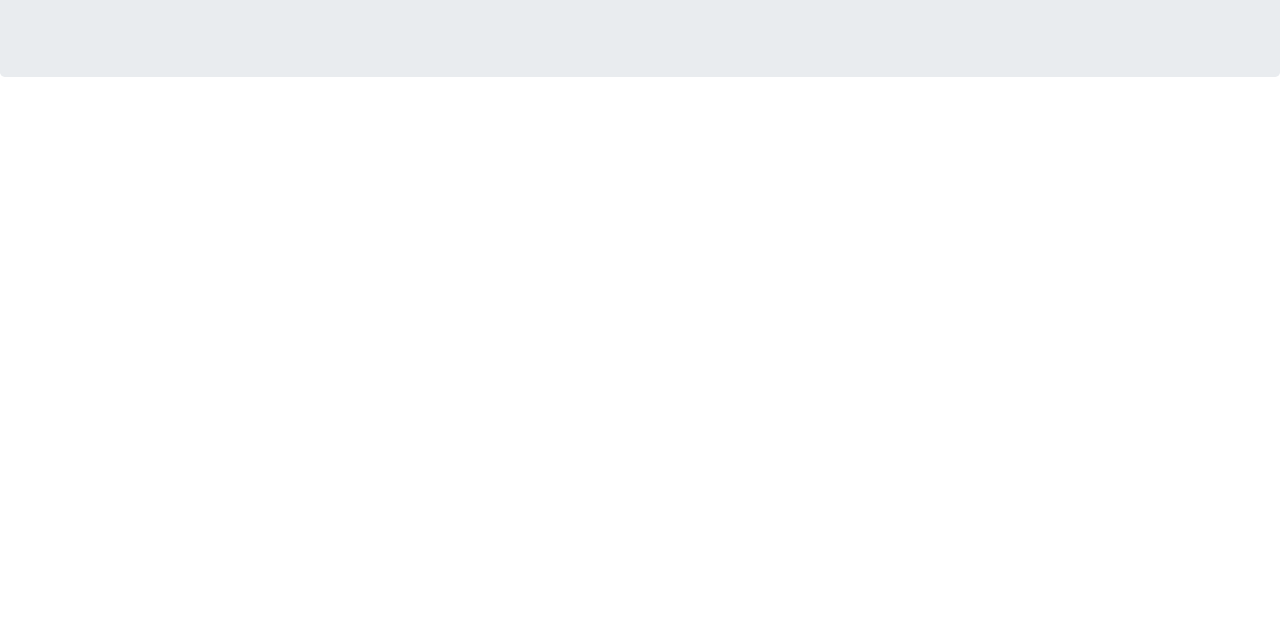
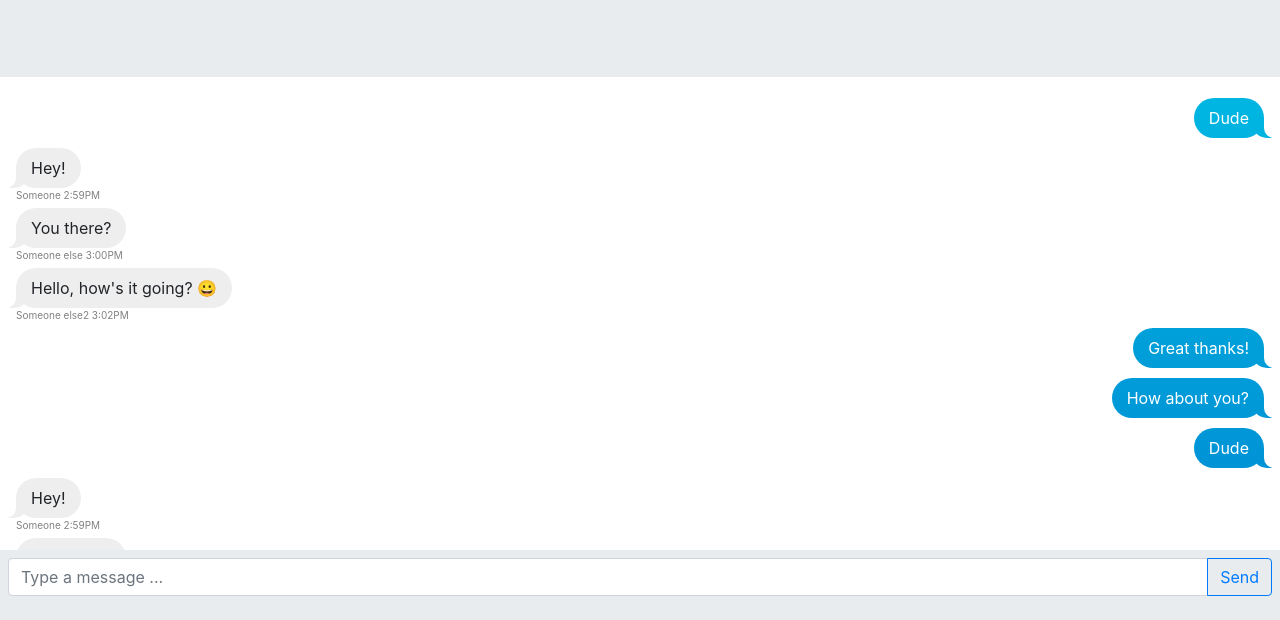
Before and after one commit to aschwir/chatting-app, a website: page index.html in a window 1280 px wide. Shown: the part 180-800 px from the top of the page. Drawn offline with Linux system fonts and the light colour scheme.

Commit message:
finished chatbox and footer

```diff
--- a/index.html
+++ b/index.html
@@ -29,9 +29,146 @@
             </div>
         </header>
 
-        <div id="chat"></div>
+        <div id="chat">
+            <div class="mine messages">
+    <div class="message">
+        Dude
+    </div>
+</div>
+<div class="yours messages">
+    <div class="message">
+        Hey!
+    </div>
+    <div class="sender-info">
+        Someone 2:59PM
+    </div>
+</div>
 
-        <footer></footer>
+<div class="yours messages">
+    <div class="message">
+        You there?
+    </div>
+    <div class="sender-info">
+        Someone else 3:00PM
+    </div>
+</div>
+
+<div class="yours messages">
+    <div class="message">
+        Hello, how's it going? 😀
+    </div>
+    <div class="sender-info">
+        Someone else2 3:02PM
+    </div>
+</div>
+
+<div class="mine messages">
+    <div class="message">
+        Great thanks!
+    </div>
+</div>
+
+<div class="mine messages">
+    <div class="message">
+        How about you?
+    </div>
+</div>
+            <div class="mine messages">
+    <div class="message">
+        Dude
+    </div>
+</div>
+<div class="yours messages">
+    <div class="message">
+        Hey!
+    </div>
+    <div class="sender-info">
+        Someone 2:59PM
+    </div>
+</div>
+
+<div class="yours messages">
+    <div class="message">
+        You there?
+    </div>
+    <div class="sender-info">
+        Someone else 3:00PM
+    </div>
+</div>
+
+<div class="yours messages">
+    <div class="message">
+        Hello, how's it going? 😀
+    </div>
+    <div class="sender-info">
+        Someone else2 3:02PM
+    </div>
+</div>
+
+<div class="mine messages">
+    <div class="message">
+        Great thanks!
+    </div>
+</div>
+
+<div class="mine messages">
+    <div class="message">
+        How about you?
+    </div>
+</div>
+            <div class="mine messages">
+    <div class="message">
+        Dude
+    </div>
+</div>
+<div class="yours messages">
+    <div class="message">
+        Hey!
+    </div>
+    <div class="sender-info">
+        Someone 2:59PM
+    </div>
+</div>
+
+<div class="yours messages">
+    <div class="message">
+        You there?
+    </div>
+    <div class="sender-info">
+        Someone else 3:00PM
+    </div>
+</div>
+
+<div class="yours messages">
+    <div class="message">
+        Hello, how's it going? 😀
+    </div>
+    <div class="sender-info">
+        Someone else2 3:02PM
+    </div>
+</div>
+
+<div class="mine messages">
+    <div class="message">
+        Great thanks!
+    </div>
+</div>
+
+<div class="mine messages">
+    <div class="message">
+        How about you?
+    </div>
+</div>
+        </div>
+
+        <footer>
+        <div id="chatbar" class="input-group mb-3">
+            <input type="text"id="my-message"class="form-control"placeholder="Type a message ...">
+            <div class="input-group-append">
+            <button class="btn btn-outline-primary"id="send-button"type="button">Send</button>
+            </div>
+        </div>
+        </footer>
         <!-- Our own Scripts -->
         <script src="resources/js/index.js"></script>
     </body>
--- a/resources/css/styles.css
+++ b/resources/css/styles.css
@@ -0,0 +1,122 @@
+body,
+html {
+  height: 100vh;
+  overflow: hidden;
+  margin: 0;
+  padding: 0;
+}
+
+body {
+  display: flex;
+  flex-direction: column;
+}
+
+header,
+footer {
+  background: #e9ecef;
+}
+
+.jumbotron {
+  margin-bottom: 0;
+}
+
+footer {
+  padding: 0.5rem
+}
+
+#chat {
+  flex: 1 0 auto;
+  height: 0;
+  overflow-y: auto;
+  padding: 1rem;
+}
+
+.sender-info {
+  font-size: 10px;
+  margin-top: -5px;
+  color: grey;
+}
+
+.messages {
+  display: flex;
+  flex-direction: column;
+}
+
+.message {
+  border-radius: 20px;
+  padding: 8px 15px;
+  margin-top: 5px;
+  margin-bottom: 5px;
+  display: inline-block;
+}
+
+.yours {
+  align-items: flex-start;
+}
+
+.yours .message {
+  margin-right: 25%;
+  background-color: #eee;
+  position: relative;
+}
+
+.yours .message:before {
+  content: "";
+  position: absolute;
+  z-index: 0;
+  bottom: 0;
+  left: -7px;
+  height: 20px;
+  width: 20px;
+  background: #eee;
+  border-bottom-right-radius: 15px;
+}
+
+.yours .message:after {
+  content: "";
+  position: absolute;
+  z-index: 1;
+  bottom: 0;
+  left: -10px;
+  width: 10px;
+  height: 20px;
+  background: white;
+  border-bottom-right-radius: 10px;
+}
+
+.mine {
+  align-items: flex-end;
+}
+
+.mine .message {
+  color: white;
+  margin-left: 25%;
+  background: linear-gradient(to bottom, #00D0EA 0%, #0085D1 100%);
+  background-attachment: fixed;
+  position: relative;
+}
+
+.mine .message:before {
+  content: "";
+  position: absolute;
+  z-index: 0;
+  bottom: 0;
+  right: -8px;
+  height: 20px;
+  width: 20px;
+  background: linear-gradient(to bottom, #00D0EA 0%, #0085D1 100%);
+  background-attachment: fixed;
+  border-bottom-left-radius: 15px;
+}
+
+.mine .message:after {
+  content: "";
+  position: absolute;
+  z-index: 1;
+  bottom: 0;
+  right: -10px;
+  width: 10px;
+  height: 20px;
+  background: white;
+  border-bottom-left-radius: 10px;
+}
```
